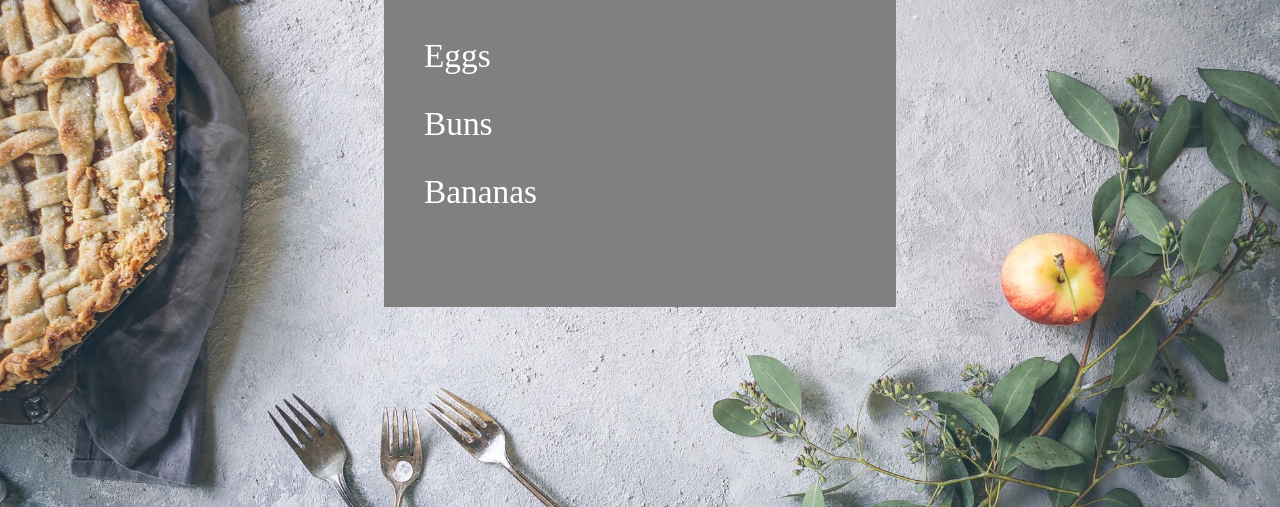
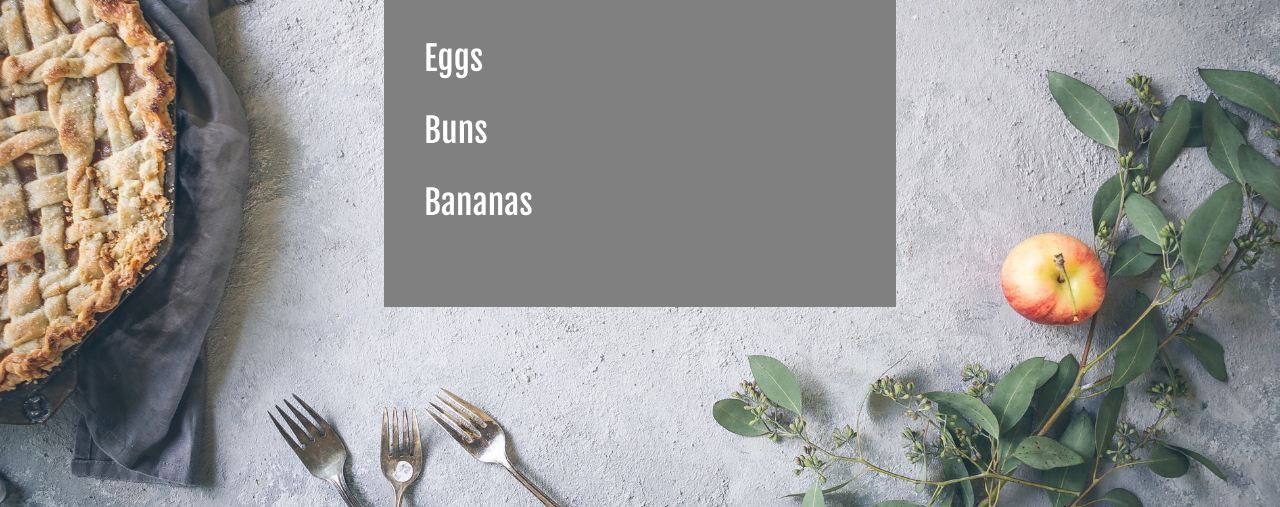
Before and after one commit to lukejohnhansen/commshopp, a plain HTML site: page homepage/Lastorder.html in a window 1280 px wide. Shown: the part 293-800 px from the top of the page. Drawn offline with Linux system fonts and the light colour scheme.

Commit message:
updated font

```diff
--- a/homepage/Lastorder.html
+++ b/homepage/Lastorder.html
@@ -56,6 +56,7 @@
 				color:white;
 			}
 			#orderlist{
+				font-family: fjalla;
 				font-size: 25pt;
 				list-style-type: none;
 				color:white;
```
